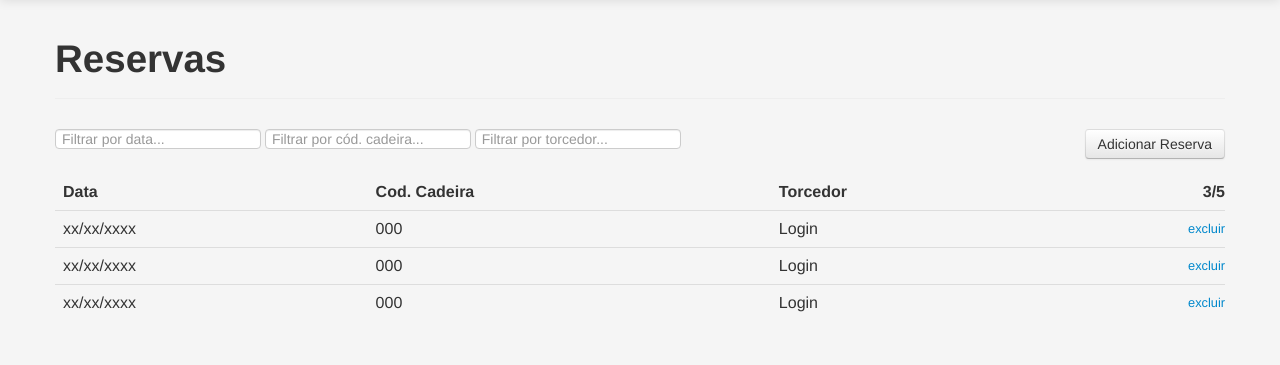
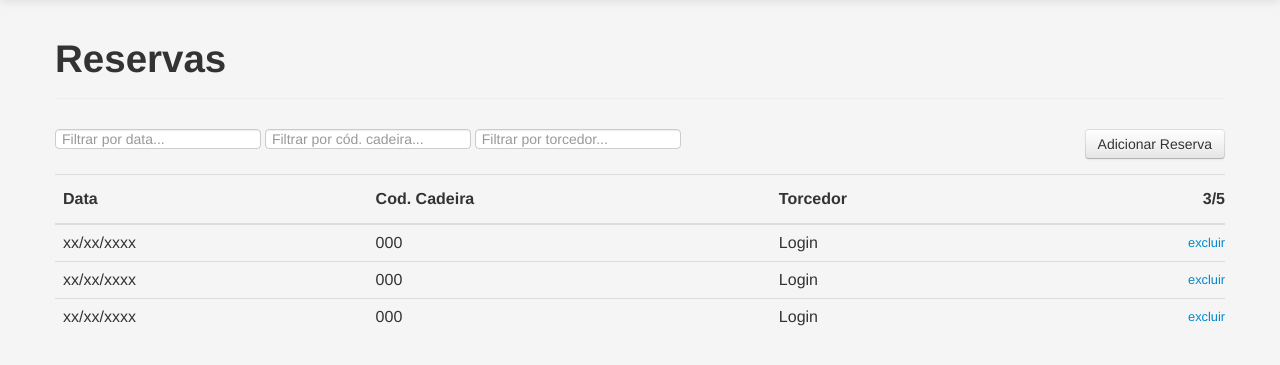
Before and after one commit to CathyMacars/SocioFan, a PHP site: page /reservas.php in a window 1280 px wide. Shown: the part 41-406 px from the top of the page. Run offline with PHP 8.4, Linux system fonts and the light colour scheme; some libraries are stand-ins or nearby versions.

Commit message:
Mais uma vez, arrumando o header das tabelas

```diff
--- a/css/sociofan.css
+++ b/css/sociofan.css
@@ -1,27 +1,12 @@
-.site-table {
-  width: 100%;
+.table-hover .thead td {
+  line-height: 2em;
+  text-align: left;
+  font-weight: bold;
 }
 
-.site-table th {
-  line-height: 2em;
-  text-transform: uppercase;
-  text-align: left;
-}
-
-.site-table th,
-.site-table td {
-  padding: 5px 50px 5px 0;
-  border-bottom: solid 1px;
-}
-
-.table th:last-child,
 .table td:last-child {
   padding-right: 0;
   text-align: right;
-}
-
-.site-table tbody tr:hover {
-  background: #a4b1d5;
 }
 
 .site-table tbody tr:hover a {
@@ -122,12 +107,12 @@ select {
   display: none;
 }
 
-.table-hover tbody tr:hover > td, .table-hover tbody tr:hover > th {
-  background: transparent;
+.table-hover tbody tr:hover > td {
+  background: #e9e9e9;
 }
 
-.table-hover tbody tr:hover > td {
-  background: #eee;
+.table-hover tbody .thead:hover > td {
+  background: transparent;
 }
 
 /***** Login *****/
--- a/reservas.php
+++ b/reservas.php
@@ -16,14 +16,14 @@
 
 
       <table class="table table-hover">
-        <thead>
-            <tr>
-                 <th> Data </th>
-                 <th> Cod. Cadeira </th>
-                 <th> Torcedor </th>
-                 <th> 3/5 </th>
+        <tdead>
+            <tr class="thead">
+                 <td> Data </td>
+                 <td> Cod. Cadeira </td>
+                 <td> Torcedor </td>
+                 <td> 3/5 </td>
             </tr>
-        </thead>
+        </tdead>
         <tbody>
             <tr>
                  <td> xx/xx/xxxx </td>
```
Also changed, not shown: cadeiras.php (+6 -6 lines), index.php (+11 -4 lines).
